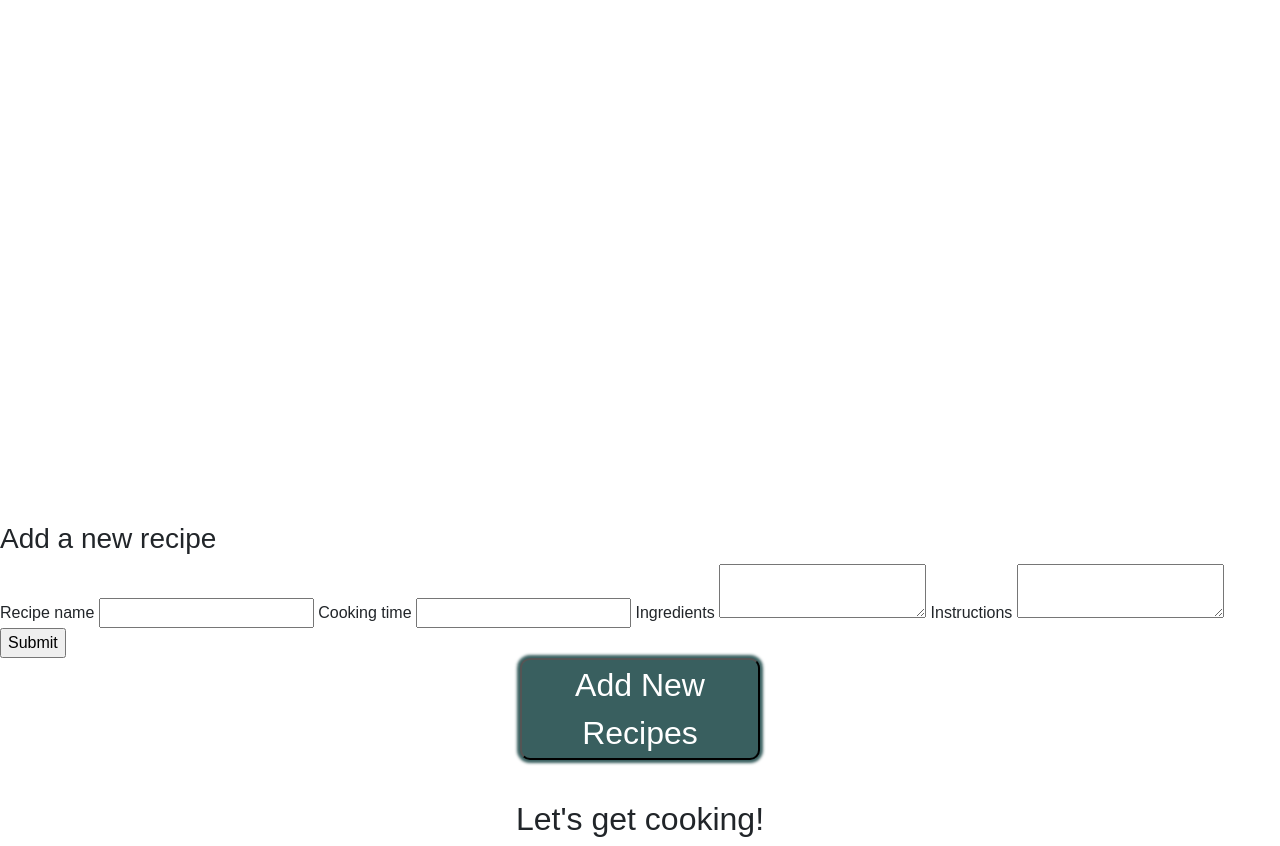
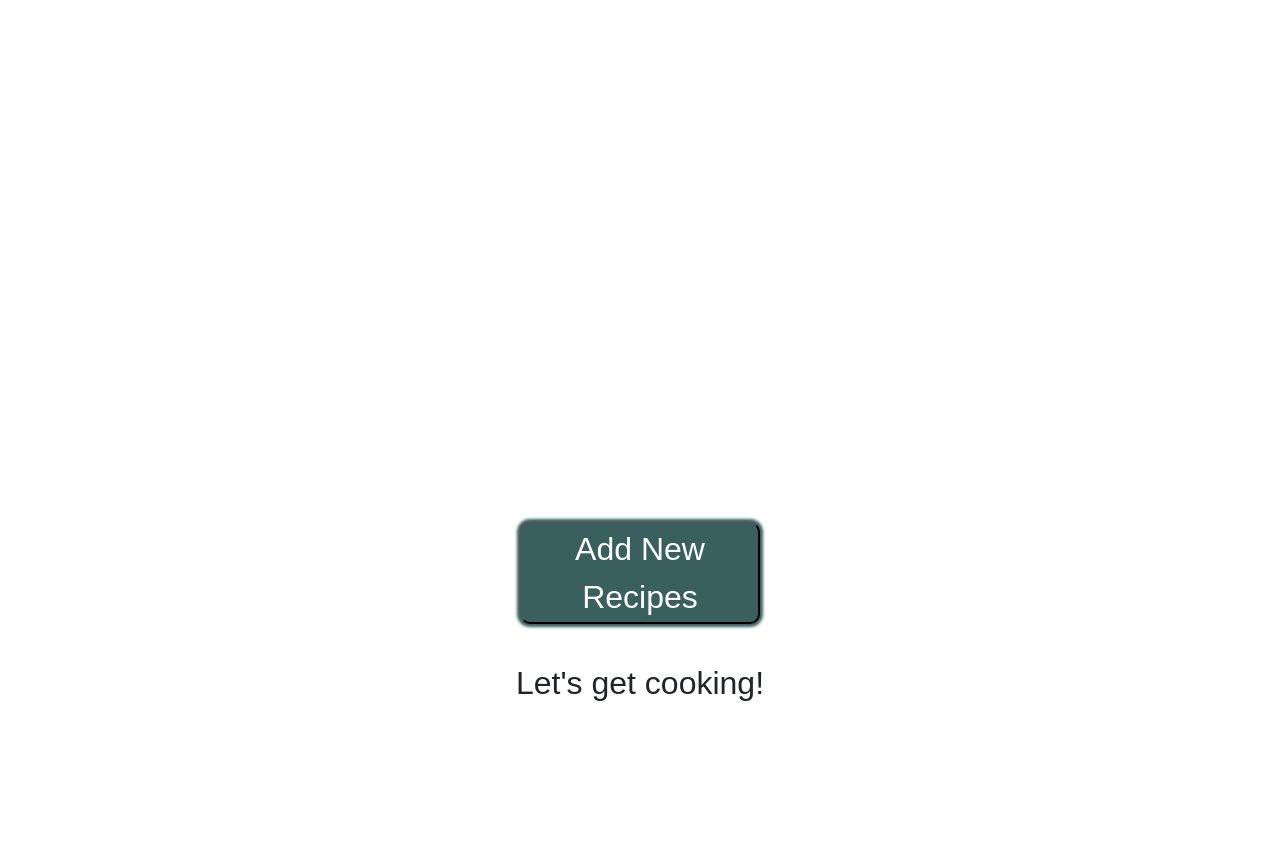
Before and after one commit to PHYPHAM1/Project1, a plain HTML site: page index.html in a window 1280 px wide. Shown: the part 98-944 px from the top of the page. After the commit the page ends 808 px from the top, so only its background shows below. Drawn offline with nearby package versions, Linux system fonts and the light colour scheme.

Commit message:
html fix

```diff
--- a/index.html
+++ b/index.html
@@ -15,32 +15,6 @@
             <!-- if we have no recipes in localstorage, we'll use javascript to insert textContent here saying something like 'You haven't saved any recipes yet. How about adding a new one?' -->
 
           </div>
-        <!-- <button id="add-recipe" type="button">Add a new recipe</button> -->
-        <!-- this button will have a click eventlistener, which will bring up a bootstrap modal containing our form for adding a new recipe -->
-
-
-<!-- this is the general structure for our form to place in a modal. We'll use js to insert textContent into the #error div if we submit the form with any fields empty  -->
-        <form>
-            <h3>Add a new recipe</h3>
-            <label for="name-form">Recipe name</label>
-            <input id="name-form" name="name"/>
-            <label for="cook-time-form">Cooking time</label>
-            <input id="cook-time-form" name="cook time"/>
-            <label for="ingredients-form">Ingredients</label>
-            <textarea id="ingredients-form" name="ingredients"></textarea>
-            <label for="instructions-form">Instructions</label>
-            <textarea id="instructions-form" name="instructions"></textarea>
-            <input id="submit-form" type="submit">
-            <div id="error">
-            </div>
-        </form>
-
-
-<!--
-this is the general structure for our form to place in a modal. We'll use js to insert textContent into the #error div if we submit the form with any fields empty  -->
-
-
-
         <!-- Button trigger modal -->
 <button id="add-recipe" data-bs-toggle="modal" data-bs-target="#formModal">
     Add New Recipes
@@ -55,20 +29,6 @@ this is the general structure for our form to place in a modal. We'll use js to
           <button type="button" class="btn-close" data-bs-dismiss="modal" aria-label="Close"></button>
         </div>
         <div class="modal-body">
-            <form>
-                <h3>Add a new recipe</h3>
-                <label for="name-form">Recipe name</label>
-                <input id="name-form" name="name"/>
-                <label for="cook-time-form">Cooking time</label>
-                <input id="cook-time-form" name="cook time"/>
-                <label for="ingredients-form">Ingredients</label>
-                <textarea id="ingredients-form" name="ingredients"></textarea>
-                <label for="instructions-form">Instructions</label>
-                <textarea id="instructions-form" name="instructions"></textarea>
-                <input id="submit-form" type="submit">
-                <div id="error">
-                </div>
-            </form>
             <form>
                 <div class="mb-3">
                   <label for="name-form" class="form-label">Recipe Name</label>
```
